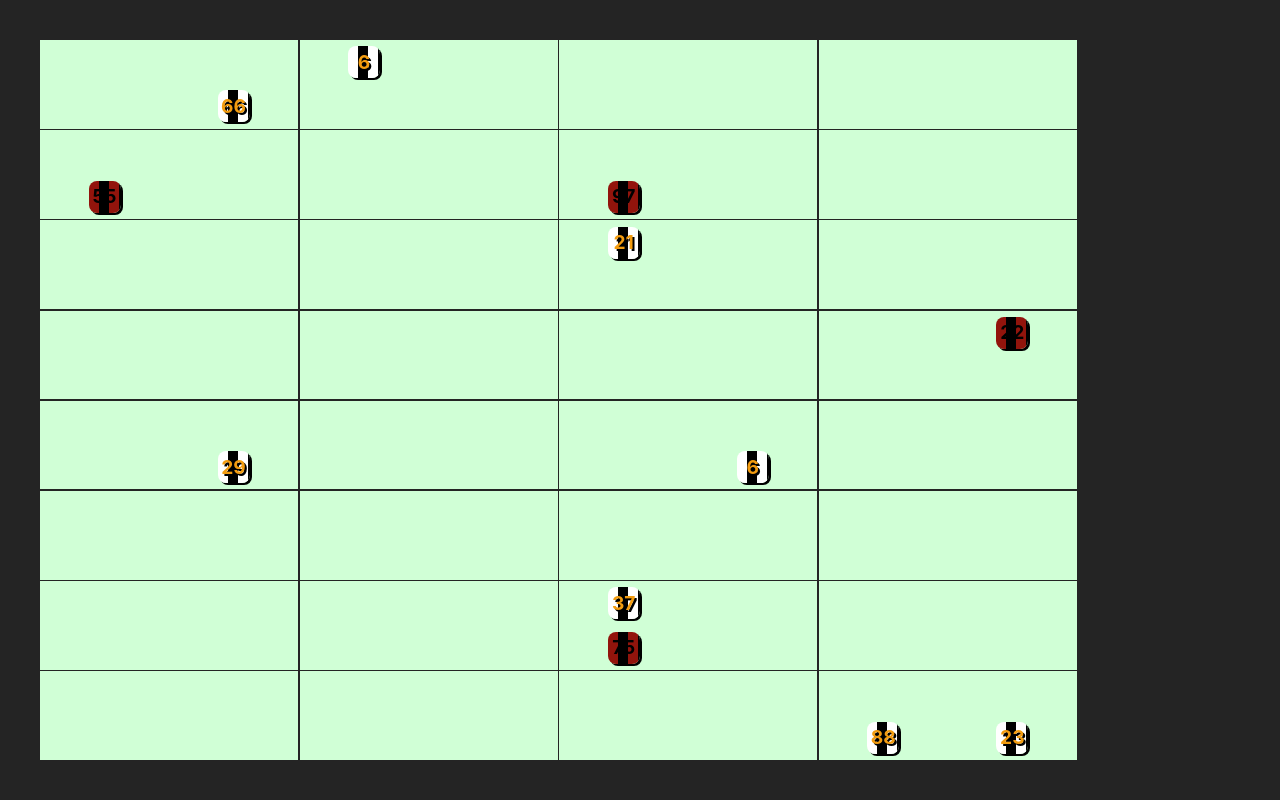
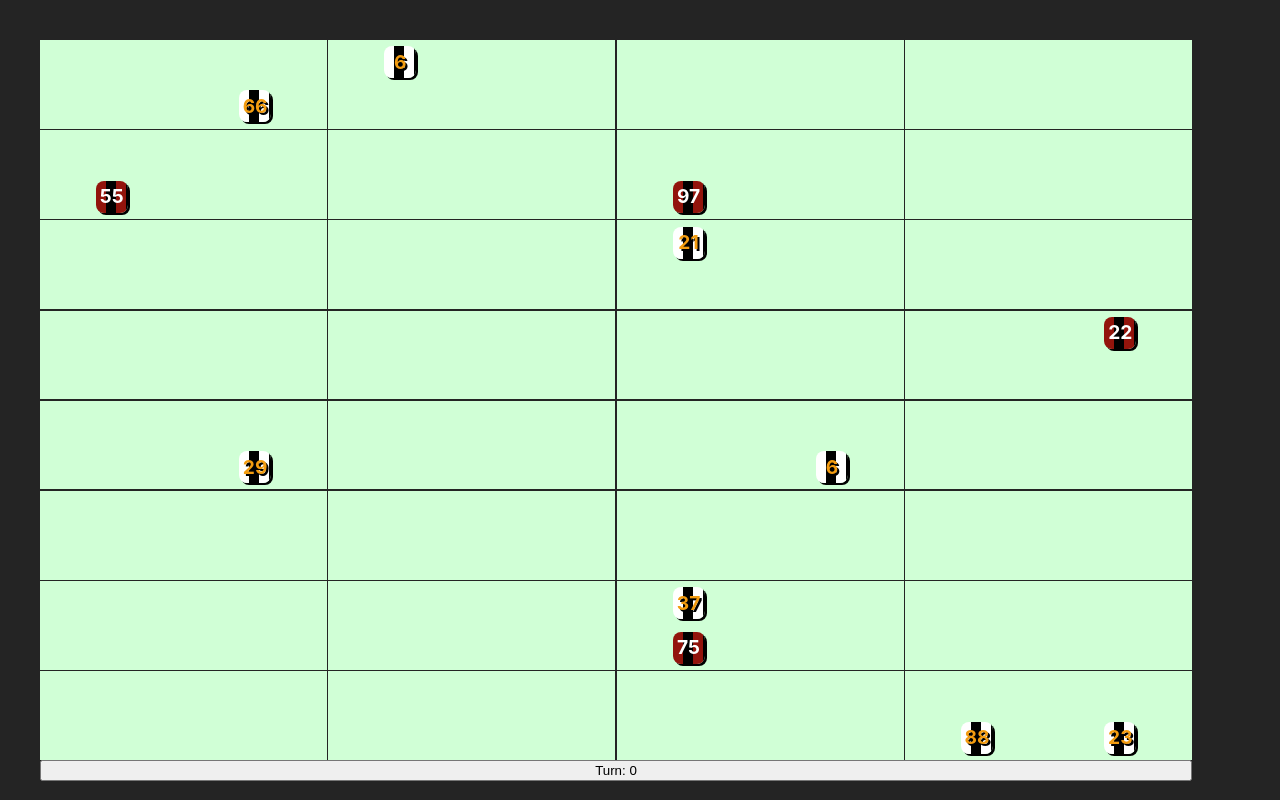
Before and after one commit to vikkio88/sokkera, a Svelte app: page / in a window 1280 px wide. Built offline with nearby package versions, Linux system fonts and the light colour scheme.

Commit message:
- change turn - fixed style

```diff
--- a/index.html
+++ b/index.html
@@ -1,4 +1,4 @@
-<!doctype html>
+<!DOCTYPE html>
 <html lang="en">
   <head>
     <meta charset="UTF-8" />
@@ -6,8 +6,6 @@
     <meta name="viewport" content="width=device-width, initial-scale=1.0" />
     <title>Vite + Svelte + TS</title>
   </head>
-  <body>
-    <div id="app"></div>
-    <script type="module" src="/src/main.ts"></script>
-  </body>
+  <body id="app"></body>
+  <script type="module" src="/src/main.ts"></script>
 </html>
--- a/src/App.svelte
+++ b/src/App.svelte
@@ -1,11 +1,20 @@
 <script>
   import Field from "./components/Field.svelte";
+  import gameState from "./store/field";
 </script>
 
 <main>
   <Field />
+  <button on:click={() => gameState.changeTurn()}>
+    Turn: {$gameState.turn}</button
+  >
 </main>
 
 <style>
 
+  main {
+    display: flex;
+    flex-direction: column;
+    justify-content: center;
+  }
 </style>
--- a/src/components/Field.svelte
+++ b/src/components/Field.svelte
@@ -17,15 +17,11 @@
                 <Player
                   on:click={() => gameState.slotClick(chunk, slotIndex)}
                   number={slot.player.number}
+                  disabled={$gameState.turn !== slot.player.team}
                   team={slot.player.team}
                 />
               {:else}
-                <EmptyTile
-                  highlight={isHighlighted(
-                    chunk,
-                    slotIndex
-                  )}
-                />
+                <EmptyTile highlight={isHighlighted(chunk, slotIndex)} />
               {/if}
             {/each}
           </div>
@@ -41,11 +37,6 @@
     flex-direction: column;
     min-height: 90vh;
     gap: 0.1rem;
-  }
-  @media (min-width: 1024px) {
-    .field {
-      max-width: 90%;
-    }
   }
 
   .field .row {
--- a/src/components/Player.svelte
+++ b/src/components/Player.svelte
@@ -1,6 +1,7 @@
 <script lang="ts">
   import { SIDES } from "../types/teams";
 
+  export let disabled: boolean = false;
   export let number = 0;
   export let team: SIDES = SIDES.AWAY;
 </script>
@@ -10,6 +11,7 @@
   class="no-button player"
   class:home={team === SIDES.HOME}
   class:away={team === SIDES.AWAY}
+  {disabled}
 >
   {number}
 </button>
@@ -34,6 +36,7 @@
   }
 
   .away {
+    color: white;
     background: repeating-linear-gradient(
       90deg,
       #92140c,
@@ -55,6 +58,10 @@
     );
   }
 
+  .player:disabled {
+    cursor: not-allowed;
+  }
+
   @media (max-width: 767px) {
     .player {
       height: 1rem;
--- a/src/store/field.ts
+++ b/src/store/field.ts
@@ -21,12 +21,17 @@ export function isHighlighted(chunk: Chunk, index: number): boolean {
 
 export default {
   subscribe,
+  changeTurn() {
+    update((state) => {
+      state.turn = state.turn === SIDES.AWAY ? SIDES.HOME : SIDES.AWAY;
+      return state;
+    });
+  },
   slotClick(chunk: Chunk, slotIndex: number) {
     const cellChunk = cc(chunk.i, chunk.j, slotIndex, chunk.side);
     const cC = getAdjacentChunkCells(chunk, slotIndex, 2);
     update((state) => {
       const clickedSelected = isSameCellChunk(state.selected, cellChunk);
-      console.log({ cellChunk, sel: state.selected });
       const newField = state.field;
       resetFieldInfo(newField);
       if (!clickedSelected) {
```
